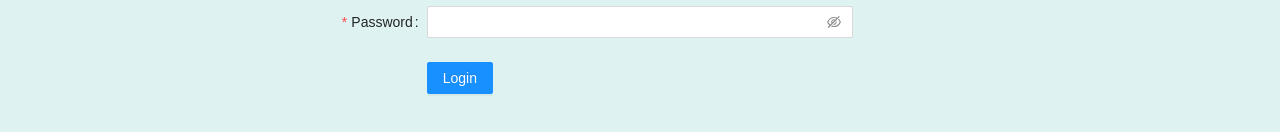
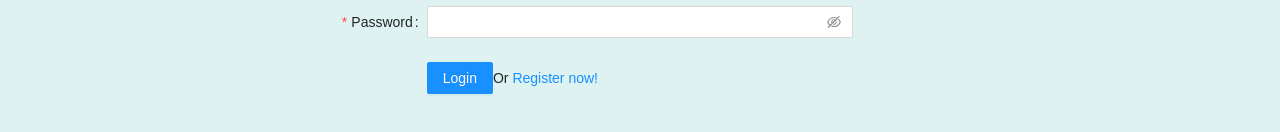
Before and after one commit to WalidDouri/FinalProject_Find_Meow, a React (Create React App) app in the folder frontend/: page /login in a window 1280 px wide. Shown: the part 188-320 px from the top of the page. Built offline with nearby package versions, Linux system fonts and the light colour scheme.

Commit message:
Add links

```diff
--- a/frontend/src/components/LoginForm.jsx
+++ b/frontend/src/components/LoginForm.jsx
@@ -6,6 +6,7 @@ import {
   Input,
   Button
 } from 'antd';
+import { Link } from 'react-router-dom';
 
 const formItemLayout = {
   labelCol: {
@@ -101,6 +102,7 @@ const LoginForm = () => {
         <Button type="primary" htmlType="submit">
           Login
         </Button>
+        Or <Link to="/sign-up">Register now!</Link>
       </Form.Item>
     </Form>
   );
--- a/frontend/src/components/SignupForm.jsx
+++ b/frontend/src/components/SignupForm.jsx
@@ -6,6 +6,7 @@ import {
   Input,
   Button
 } from 'antd';
+import { Link } from 'react-router-dom';
 
 const formItemLayout = {
   labelCol: {
@@ -180,6 +181,7 @@ const SignUpForm = () => {
         <Button type="primary" htmlType="submit">
           Submit
         </Button>
+        Or <Link to="/login">Login</Link>
       </Form.Item>
     </Form>
   );
```
